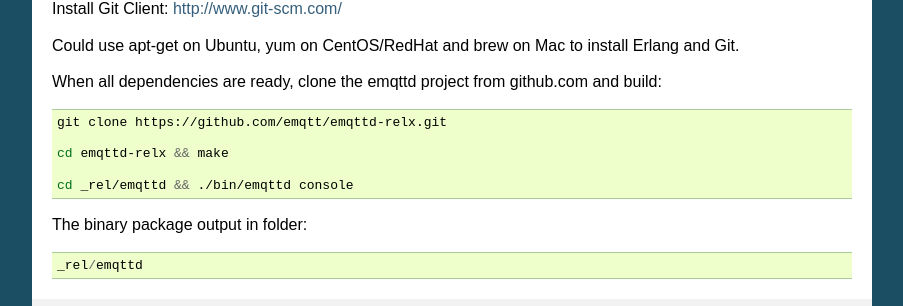
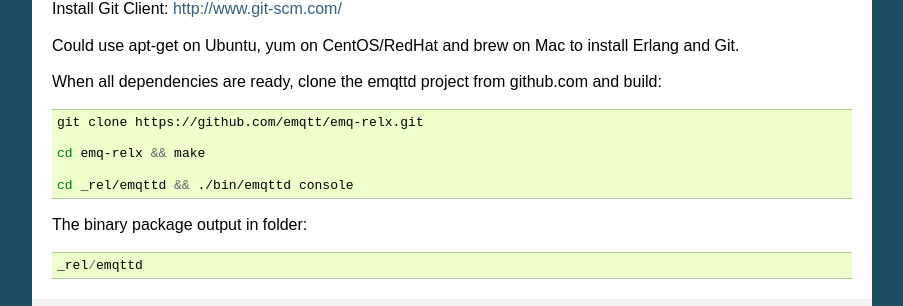
Before and after one commit to emqxarchive/emqx-docs-en, a Sphinx documentation site: the page built from source/install.rst, in a window 1280 px wide and 900 px high, scrolled down 3345 px. Shown: the part 145-451 px from the top of the window, without its empty margins (198-1101 px from the left). Built offline with Sphinx 7.4.7, drawn with Linux system fonts in a browser that asks for light colours.

Commit message:
emq-relx

```diff
--- a/source/install.rst
+++ b/source/install.rst
@@ -233,9 +233,9 @@ When all dependencies are ready, clone the emqttd project from github.com and bu
 
 .. code-block:: bash
 
-    git clone https://github.com/emqtt/emqttd-relx.git
+    git clone https://github.com/emqtt/emq-relx.git
 
-    cd emqttd-relx && make
+    cd emq-relx && make
 
     cd _rel/emqttd && ./bin/emqttd console
 
--- a/source/plugins.rst
+++ b/source/plugins.rst
@@ -1122,11 +1122,11 @@ Create `etc/${plugin_name}.conf|config` file for the plugin. The *EMQ* broker su
 Build and Release the Plugin
 ----------------------------
 
-1. clone emqttd-relx project:
+1. clone emq-relx project:
 
 .. code-block:: bash
 
-    git clone https://github.com/emqtt/emqttd-relx.git
+    git clone https://github.com/emqtt/emq-relx.git
 
 2. Add `DEPS` in Makefile:
 
```
